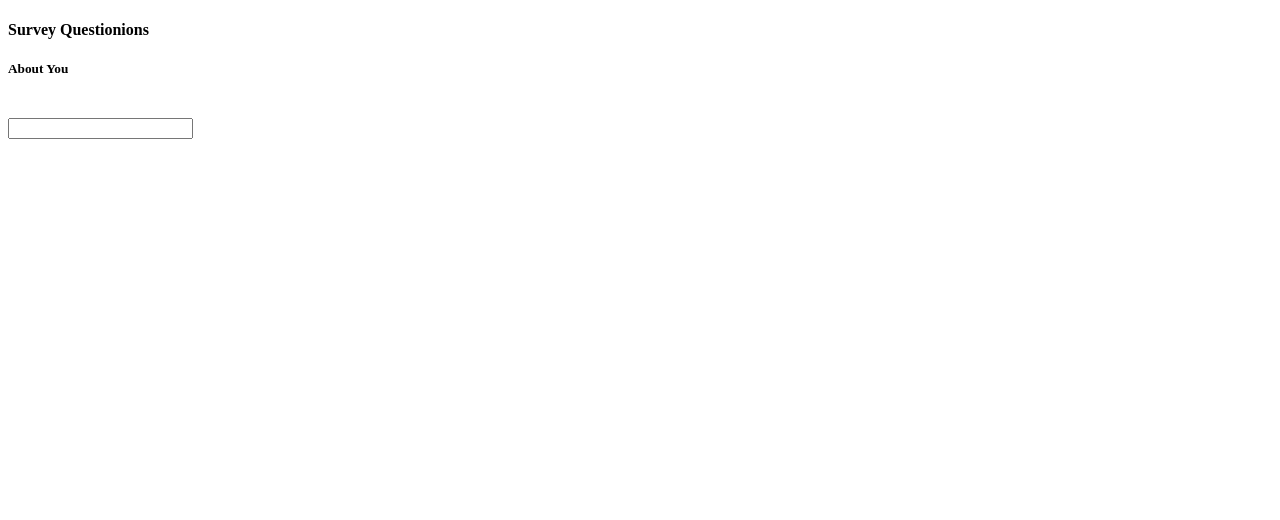
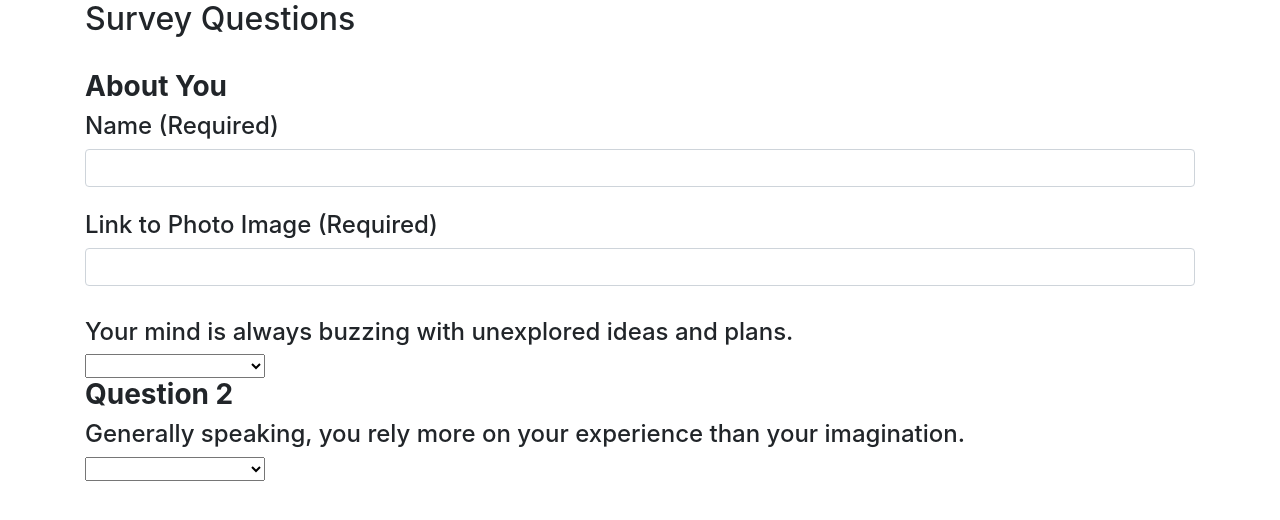
Before and after one commit to JoshBal117/FriendFinder, a website: page app/public/survey.html in a window 1280 px wide. Drawn offline with nearby package versions, Linux system fonts and the light colour scheme.

Commit message:
more html

```diff
--- a/app/public/survey.html
+++ b/app/public/survey.html
@@ -7,21 +7,49 @@
             <title>Survey - Titans Friendbook: Social Distancing</title>
             <meta charset="UTF-8">
             <meta name="viewport" content="width=device-width, initial scale= 1.0" />
+            <!-- Bootstrap and jQurey-->
+            <link rel="stylesheet" href="https://stackpath.bootstrapcdn.com/bootstrap/4.5.0/css/bootstrap.min.css" integrity="sha384-9aIt2nRpC12Uk9gS9baDl411NQApFmC26EwAOH8WgZl5MYYxFfc+NcPb1dKGj7Sk" crossorigin="anonymous">
+            <script src="https://code.jquery.com/jquery-3.5.1.slim.min.js" integrity="sha384-DfXdz2htPH0lsSSs5nCTpuj/zy4C+OGpamoFVy38MVBnE+IbbVYUew+OrCXaRkfj" crossorigin="anonymous"></script>
+            <script src="https://cdn.jsdelivr.net/npm/popper.js@1.16.0/dist/umd/popper.min.js" integrity="sha384-Q6E9RHvbIyZFJoft+2mJbHaEWldlvI9IOYy5n3zV9zzTtmI3UksdQRVvoxMfooAo" crossorigin="anonymous"></script>
+            <script src="https://stackpath.bootstrapcdn.com/bootstrap/4.5.0/js/bootstrap.min.js" integrity="sha384-OgVRvuATP1z7JjHLkuOU7Xw704+h835Lr+6QL9UvYjZE3Ipu6Tp75j7Bh/kR0JKI" crossorigin="anonymous"></script>
             <script src="https://code.jquery.com/jquery-3.5.1.min.js" integrity="sha256-9/aliU8dGd2tb6OSsuzixeV4y/faTqgFtohetphbbj0=" crossorigin="anonymous"></script>
 </head>
 
 
 <body>
-        <div class="contaienr">
-            <div class="card-panal yellow darken-1 col s12 center-align">
-                <h4><strong>Survey Questionions</strong></h4>
-                <div class="card-panal left align white">
-                    <h5><strong>About You</strong></h5>
-                    <br>
-                    <input id="name" type="text" class="validate" required>
+    <div class="container">
+        <h2>Survey Questions</h2>
+        <br>
+        <h3><strong>About You</strong></h3>
+        <h4>Name (Required)</h4>
+        <input type="text" id="name" class="form-control" required>
+        <br>
+        <h4>Link to Photo Image (Required)</h4>
+        <input type="text" id="photo" class="form-control" required>
+        <br>
+        <h3><strong></strong></h3>
+        <h4>Your mind is always buzzing with unexplored ideas and plans.</h4>
+        <select class="chosen-select" id="question1">
+            <option value=""></option>
+            <option value="1">1 (Strongly Disagree)</option>
+            <option value="2">2</option>
+            <option value="3">3</option>
+            <option value="4">4</option>
+            <option value="5">5 (Strongly Agree</option>
+        </select>
 
-                </div>
-            </div>
-        </div>
+        <h3><strong>Question 2</strong></h3>
+    <h4>Generally speaking, you rely more on your experience than your imagination.</h4>
+    <select class="chosen-select" id="question2">
+      <option value=""></option>
+      <option value="1">1 (Strongly Disagree)</option>
+      <option value="2">2</option>
+      <option value="3">3</option>
+      <option value="4">4</option>
+      <option value="5">5 (Strongly Agree)</option>
+    </select>
+
+
+    </div>
 </body>
 </html>
```
